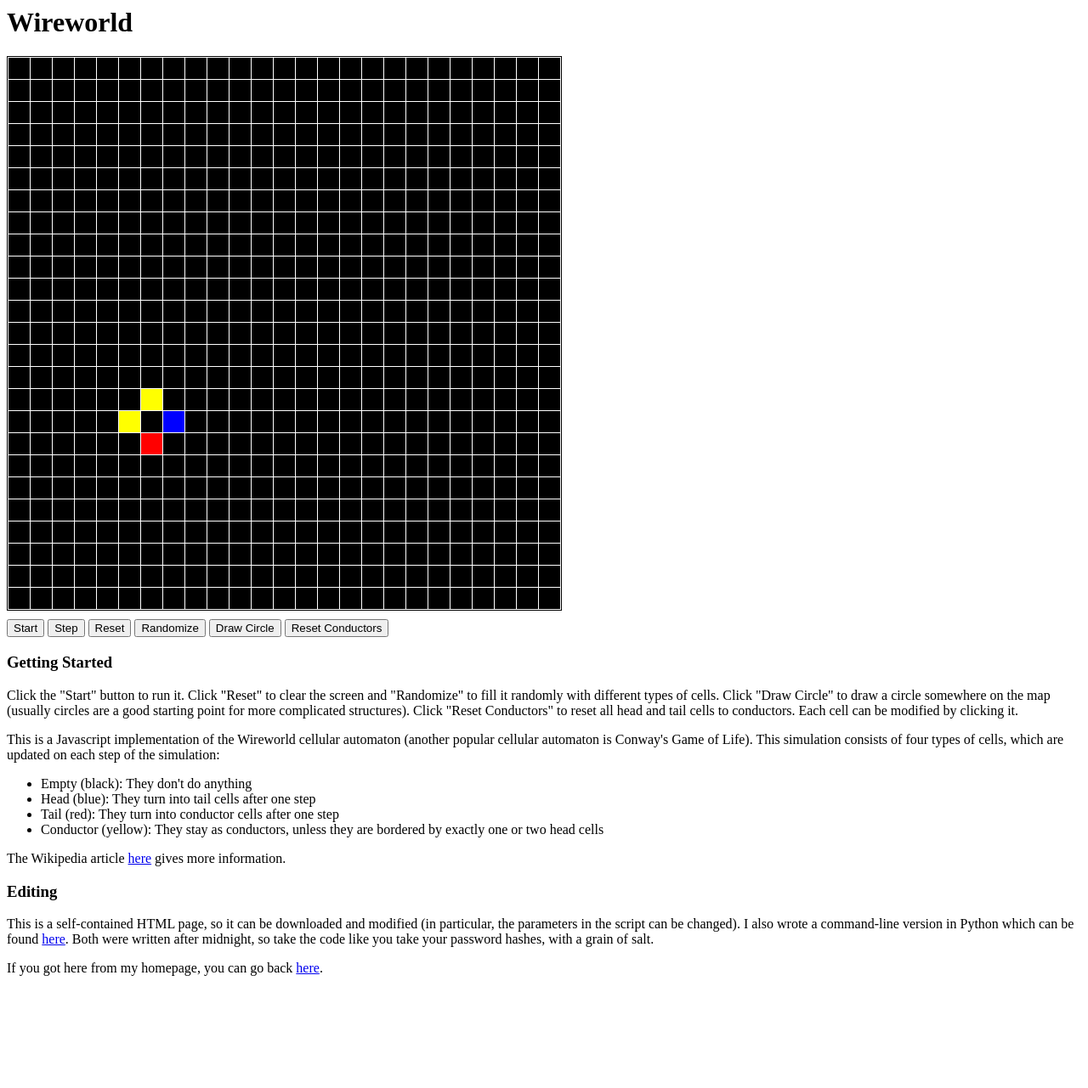
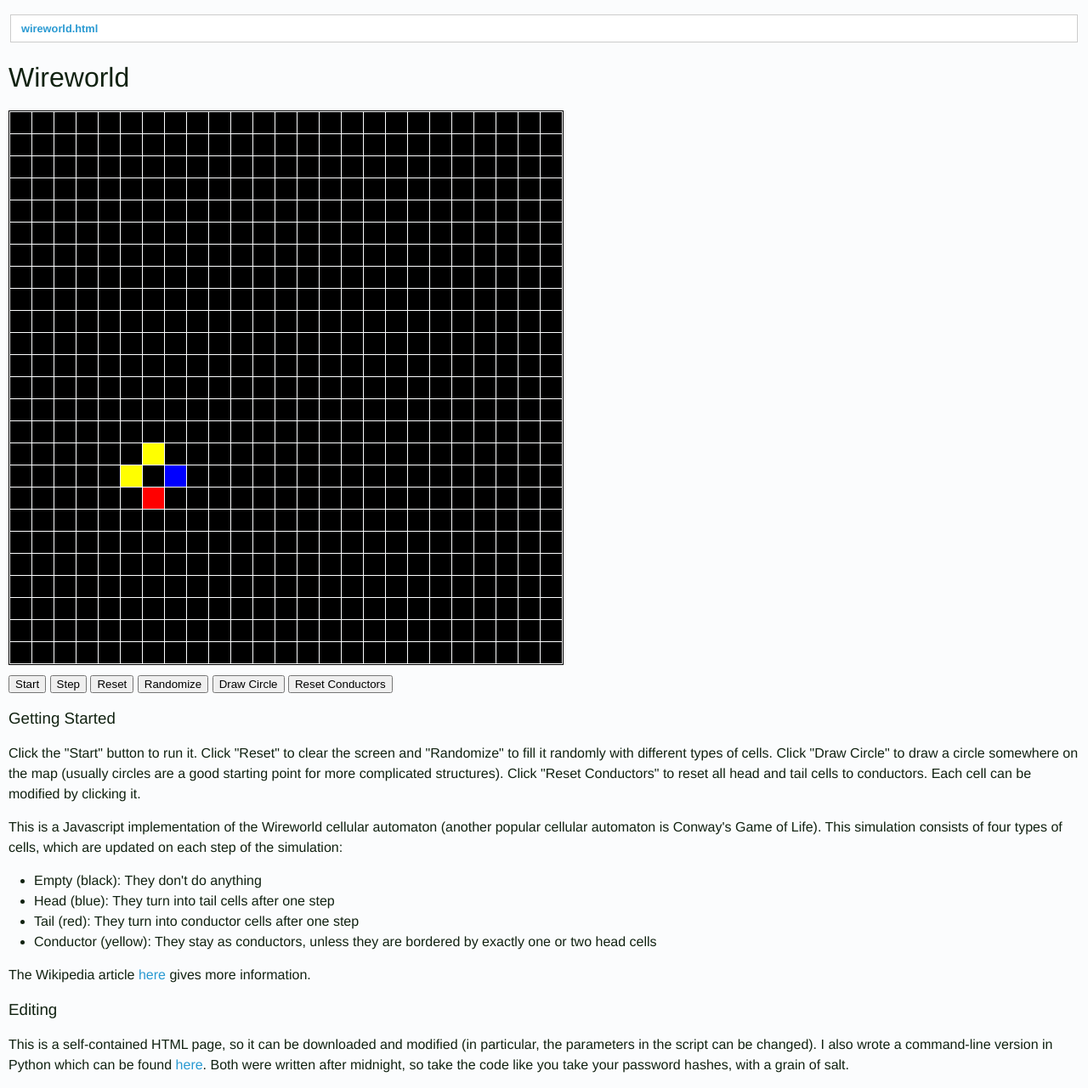
Before and after one commit to codekansas/codekansas.github.io, a Jekyll site: the page built from resources/misc/wireworld.html, in a window 1280 px wide. Shown: the whole page at 85% size. Built offline with Jekyll 4.4.1, drawn with Linux system fonts in a browser that asks for light colours; before the commit the page ends 1165 px from its top, so only the background shows below that.

Commit message:
updated file viewer

```diff
--- a/_layouts/code.html
+++ b/_layouts/code.html
@@ -32,8 +32,9 @@ function downloadPage(filename) {
 </script>
 
   <div style="margin: 10px;">
-    <table style="width: 100%;">
-      <tr style="font-size: 80%;"><th>{{ page.filename }} - <a href="#" onclick="downloadPage('{{ page.filename }}')">save</a></th></tr>
+    <table class="note">
+      <tr><th style="padding: 0;"><a href="#" style="display: block; padding: 6px; padding-left: 12px;" onclick="downloadPage('{{ page.filename }}')">{{ page.filename }}</a></th></tr>
+      {% if page.description %}<tr><td>{{ page.description }}</td></tr>{% endif %}
     </table>
     <div id="contents">{{ content }}</div>
   </div>
--- a/_posts/2016-08-02-keras-gensim-embeddings.markdown
+++ b/_posts/2016-08-02-keras-gensim-embeddings.markdown
@@ -8,7 +8,7 @@ excerpt: >
 ---
 
 <table class="note">
-<tr><th>Note</th></tr>
+<tr><th>Download</th></tr>
 <tr><td>
 The full script for generating and testing word embeddings, as described in this post, can be found <a href="/resources/embeddings/embeddings.html" target="_blank">here</a>.
 </td></tr>
--- a/wireworld.html
+++ b/resources/misc/wireworld.html
@@ -1,5 +1,8 @@
-<html>
-<head>
+---
+layout: code
+filename: "wireworld.html"
+---
+
 <style>
 #container {
     border: 1px solid black;
@@ -39,7 +42,7 @@
 <button onclick="randomCircle()">Draw Circle</button>
 <button onclick="clearNonConductors()">Reset Conductors</button>
 
-<h3>Getting Started</h3>
+<h3 style="padding-top: 15px;">Getting Started</h3>
 
 <p>
 Click the "Start" button to run it. Click "Reset" to clear the screen and "Randomize" to fill it randomly with different types of cells. Click "Draw Circle" to draw a circle somewhere on the map (usually circles are a good starting point for more complicated structures). Click "Reset Conductors" to reset all head and tail cells to conductors. Each cell can be modified by clicking it.
@@ -62,10 +65,6 @@ The Wikipedia article <a href="https://en.wikipedia.org/wiki/Wireworld">here</a>
 
 <p>
 This is a self-contained HTML page, so it can be downloaded and modified (in particular, the parameters in the script can be changed). I also wrote a command-line version in Python which can be found <a href="https://gist.github.com/codekansas/e0a94b5a5670e0a1228395885d618bb2">here</a>. Both were written after midnight, so take the code like you take your password hashes, with a grain of salt.
-</p>
-
-<p>
-If you got here from my homepage, you can go back <a href="/">here</a>.
 </p>
 
 <script src="https://ajax.googleapis.com/ajax/libs/jquery/1.12.4/jquery.min.js"></script>
@@ -242,5 +241,3 @@ $(document).ready(function() {
     init();
 });
 </script>
-</body>
-</html>
```
Also changed, not shown: about.md (+1 -1 lines), resources/embeddings/embeddings.md (+9 -0 lines).
